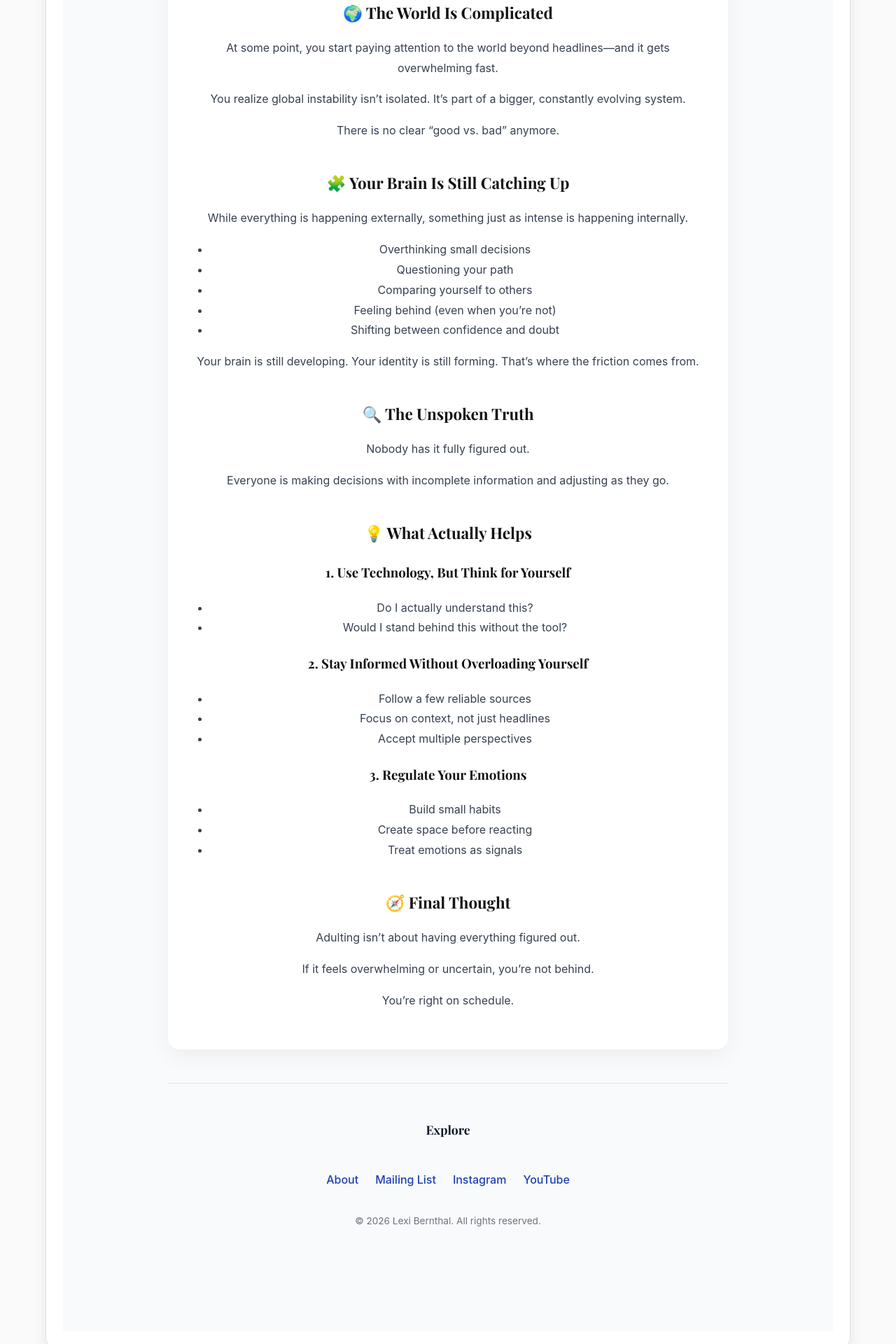
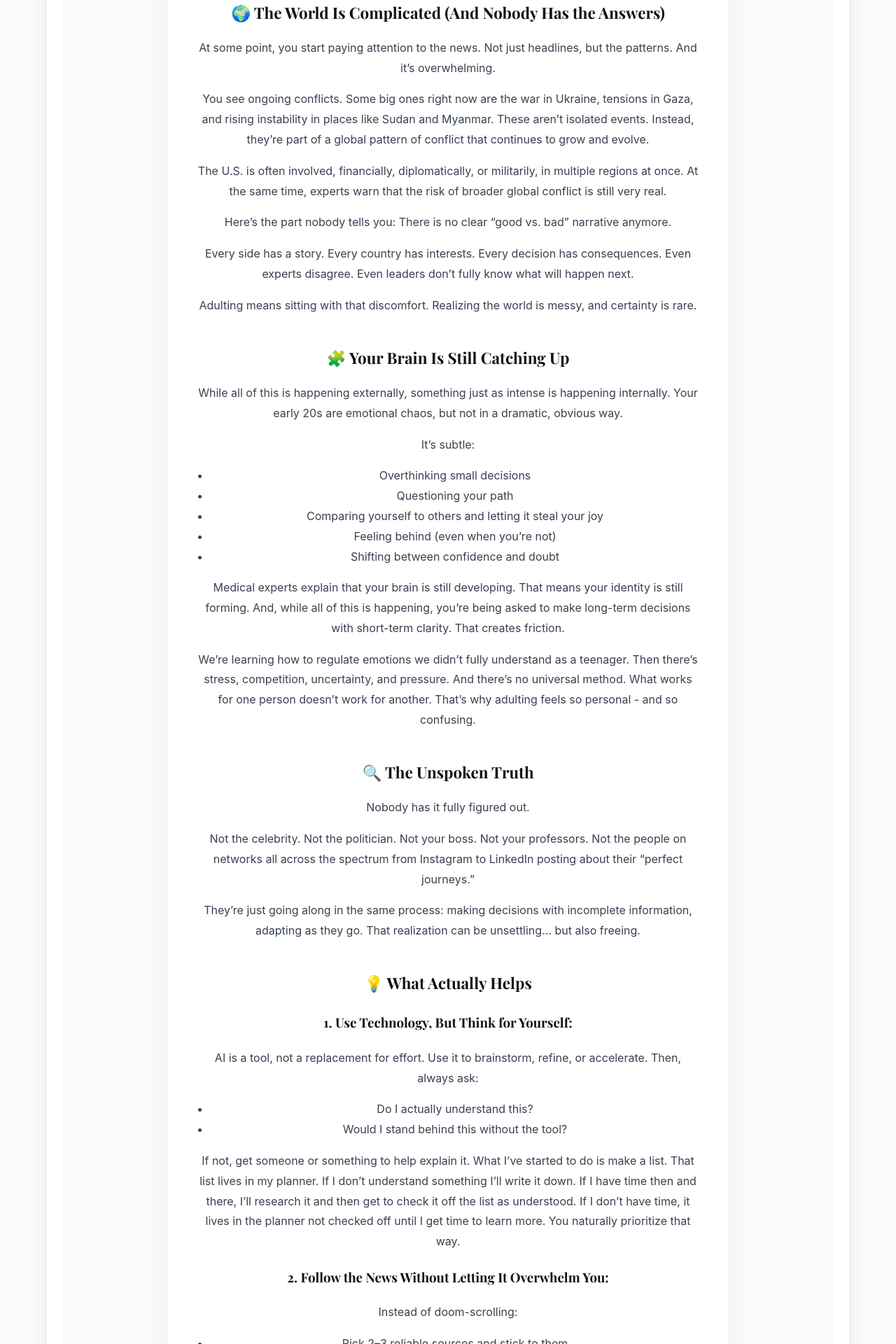
Before and after one commit to alexisbernt/Portfolio, a React (Create React App) app in the folder lexi-portfolio/: page /#/story/6 in a window 1280 px wide. Shown: the part 1820-3740 px from the top of the page at 70% size. Built offline with nearby package versions, Linux system fonts and the light colour scheme.

Commit message:
content story 6

```diff
--- a/lexi-portfolio/src/pages/Posts/StorySix.js
+++ b/lexi-portfolio/src/pages/Posts/StorySix.js
@@ -145,7 +145,7 @@ function StorySix() {
             Build something impressive? “AI helped, right?”
           </p>
           <p style={paragraph}>
-            Tools are becoming normal. They help—but they also blur the line between assistance and authorship.
+            Tools are becoming normal. They help, but they also blur the line between assistance and authorship.
           </p>
           <p style={paragraph}>
             We’re living through a moment where tools like AI are becoming normal. While they can make work easier, they also blur the line between assistance and authorship.
@@ -160,60 +160,108 @@ function StorySix() {
             That’s harder than it sounds.
           </p>
 
-          <h2 style={sectionHeader}>🌍 The World Is Complicated</h2>
+          <h2 style={sectionHeader}>🌍 The World Is Complicated (And Nobody Has the Answers)</h2>
           <p style={paragraph}>
-            At some point, you start paying attention to the world beyond headlines—and it gets overwhelming fast.
+            At some point, you start paying attention to the news. Not just headlines, but the patterns. And it’s overwhelming.
           </p>
           <p style={paragraph}>
-            You realize global instability isn’t isolated. It’s part of a bigger, constantly evolving system.
+            You see ongoing conflicts. Some big ones right now are the war in Ukraine, tensions in Gaza, and rising instability in places like Sudan and Myanmar.
+            These aren’t isolated events.
+            Instead, they’re part of a global pattern of conflict that continues to grow and evolve.
           </p>
           <p style={paragraph}>
-            There is no clear “good vs. bad” anymore.
+            The U.S. is often involved, financially, diplomatically, or militarily, in multiple regions at once.
+            At the same time, experts warn that the risk of broader global conflict is still very real.
           </p>
+          <p style={paragraph}>
+            Here’s the part nobody tells you:
+            There is no clear “good vs. bad” narrative anymore.
+          </p>
+          <p style={paragraph}>
+            Every side has a story. Every country has interests. Every decision has consequences. Even experts disagree.
+            Even leaders don’t fully know what will happen next.
+          </p>
+          <p style={paragraph}>
+            Adulting means sitting with that discomfort. Realizing the world is messy, and certainty is rare.
+         </p>
 
           <h2 style={sectionHeader}>🧩 Your Brain Is Still Catching Up</h2>
           <p style={paragraph}>
-            While everything is happening externally, something just as intense is happening internally.
+            While all of this is happening externally, something just as intense is happening internally.
+            Your early 20s are emotional chaos, but not in a dramatic, obvious way.
           </p>
+          <p style={paragraph}>
+            It’s subtle:
+            </p>
           <ul style={listStyle}>
             <li>Overthinking small decisions</li>
             <li>Questioning your path</li>
-            <li>Comparing yourself to others</li>
+            <li>Comparing yourself to others and letting it steal your joy</li>
             <li>Feeling behind (even when you’re not)</li>
             <li>Shifting between confidence and doubt</li>
           </ul>
           <p style={paragraph}>
-            Your brain is still developing. Your identity is still forming. That’s where the friction comes from.
-          </p>
+            Medical experts explain that your brain is still developing. That means your identity is still forming.
+            And, while all of this is happening, you’re being asked to make long-term decisions with short-term clarity.
+            That creates friction.
+        </p>
+        <p style={paragraph}>
+            We’re learning how to regulate emotions we didn’t fully understand as a teenager.
+            Then there’s stress, competition, uncertainty, and pressure. And there’s no universal method. What works for one person doesn’t work for another.
+            That’s why adulting feels so personal - and so confusing.
+            </p>
 
           <h2 style={sectionHeader}>🔍 The Unspoken Truth</h2>
           <p style={paragraph}>
             Nobody has it fully figured out.
           </p>
           <p style={paragraph}>
-            Everyone is making decisions with incomplete information and adjusting as they go.
+            Not the celebrity. Not the politician. Not your boss. Not your professors.
+            Not the people on networks all across the spectrum from Instagram to LinkedIn posting about their “perfect journeys.”
+          </p>
+          <p style={paragraph}>
+            They’re just going along in the same process: making decisions with incomplete information, adapting as they go.
+            That realization can be unsettling… but also freeing.
           </p>
 
           <h2 style={sectionHeader}>💡 What Actually Helps</h2>
-
-          <h3 style={{ marginTop: "20px" }}>1. Use Technology, But Think for Yourself</h3>
+          <h3 style={{ marginTop: "20px" }}>1. Use Technology, But Think for Yourself: </h3>
+            <p style={paragraph}>
+                AI is a tool, not a replacement for effort. Use it to brainstorm, refine, or accelerate. Then, always ask:
+            </p>
           <ul style={listStyle}>
             <li>Do I actually understand this?</li>
             <li>Would I stand behind this without the tool?</li>
           </ul>
+                <p style={paragraph}>
+                    If not, get someone or something to help explain it. What I’ve started to do is make a list.
+                    That list lives in my planner. If I don’t understand something I’ll write it down.
+                    If I have time then and there, I’ll research it and then get to check it off the list as understood.
+                    If I don’t have time, it lives in the planner not checked off until I get time to learn more. You naturally prioritize that way.
+                </p>
+          <h3 style={{ marginTop: "20px" }}>2. Follow the News Without Letting It Overwhelm You: </h3>
+          <p style={paragraph}>
+                Instead of doom-scrolling:
+            </p>
+          <ul style={listStyle}>
+            <li>Pick 2–3 reliable sources and stick to them</li>
+            <li>Focus on context, not just headlines</li>
+            <li>Accept that multiple perspectives can be true at once</li>
+          </ul>
+          <p style={paragraph}>
+            You’re not trying to solve global conflict. You’re trying to understand it well enough to think critically.
+            And, if you want to try to do your best to solve a problem you’re really passionate about,
+            the beauty of things like the internet and social media is you can probably find some type of way to get involved.
+            </p>
 
-          <h3 style={{ marginTop: "20px" }}>2. Stay Informed Without Overloading Yourself</h3>
+          <h3 style={{ marginTop: "20px" }}>3. Practice Regulating Your Emotions: </h3>
+          <p style={paragraph}>
+                You won’t “fix” stress or uncertainty. That’s not the goal. Instead:
+            </p>
           <ul style={listStyle}>
-            <li>Follow a few reliable sources</li>
-            <li>Focus on context, not just headlines</li>
-            <li>Accept multiple perspectives</li>
-          </ul>
-
-          <h3 style={{ marginTop: "20px" }}>3. Regulate Your Emotions</h3>
-          <ul style={listStyle}>
-            <li>Build small habits</li>
-            <li>Create space before reacting</li>
-            <li>Treat emotions as signals</li>
+            <li>Build small habits (walks, journaling, lifting weights, silence)</li>
+            <li>Create space between reaction and response (know that time helps everything)</li>
+            <li>Recognize that emotions are signals, not instructions (ask 'how am I feeling?')</li>
           </ul>
 
           <h2 style={sectionHeader}>🧭 Final Thought</h2>
```
